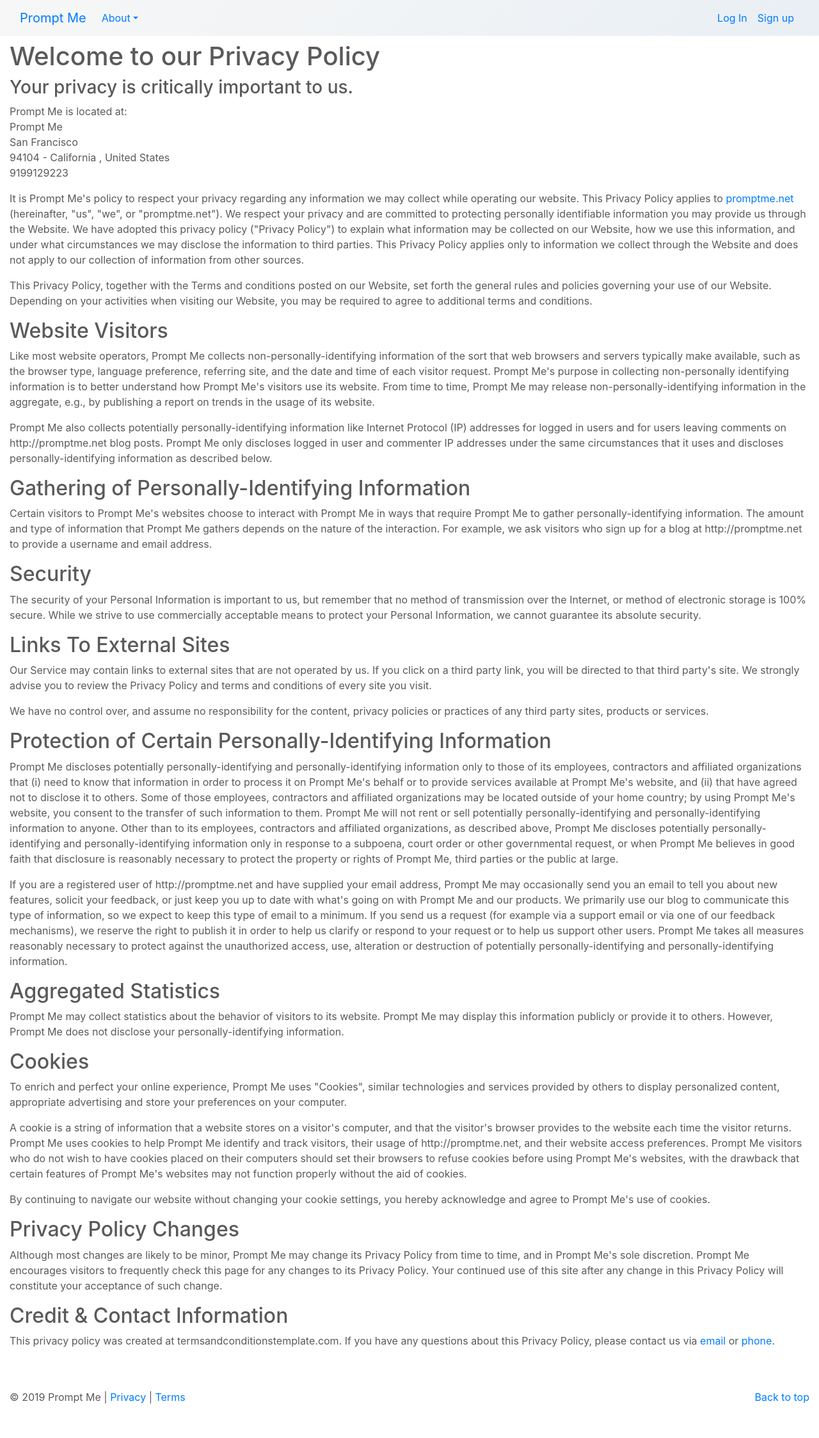
After one commit to kevindublin/promptme, a Django app: template apps/core/templates/pages/privacy.html in a window 1280 px wide. The commit adds this page. Shown: the whole page at 64% size. Run offline with Django 3.2, Linux system fonts and the light colour scheme; the template is opened without the code that fills it, so the values that code supplies are empty; some libraries are stand-ins or nearby versions.

Commit message:
fixed feedbackq, privacy policy, etc

```diff
--- a/apps/accounts/templates/accounts/view_all_users.html
+++ b/apps/accounts/templates/accounts/view_all_users.html
@@ -7,10 +7,10 @@
 {% block content %}
 <div class="row">
     <div class="col-sm-9 col-md-7 col-lg-5 mx-auto">
-        <h4>Friend Feed</h4>
+        <h4>Collaborator Feed</h4>
         <p>Eventually this will list friends and their activities.</p>
         {% for user in users %}
-            <a href="{% url "view_profile" user.username %}">
+            <a href="{% url 'view_profile' user.username %}">
                 <div class="card card-signin card-user my-5">
                     <img src="{{ user.gravatar }}" />
                     <h5 class="card-title text-center">@{{ user.username }}</h5>
--- a/apps/core/models.py
+++ b/apps/core/models.py
@@ -55,7 +55,7 @@ class Feedback(models.Model):
     pov_clear = models.CharField(max_length=1, choices=SURVEY_OPTIONS)
     style_distinct = models.CharField(max_length=1, choices=SURVEY_OPTIONS)
     metaphors = models.CharField(max_length=1, choices=SURVEY_OPTIONS)
-    setting_specfic = models.CharField(max_length=1, choices=SURVEY_OPTIONS)
+    setting_specific = models.CharField(max_length=1, choices=SURVEY_OPTIONS)
     noun_specific = models.CharField(max_length=1, choices=SURVEY_OPTIONS)
     verb_specific = models.CharField(max_length=1, choices=SURVEY_OPTIONS)
     adjective_specific = models.CharField(max_length=1, choices=SURVEY_OPTIONS)
--- a/apps/core/static/css/custom.css
+++ b/apps/core/static/css/custom.css
@@ -56,3 +56,15 @@
   align-items: center;
   justify-content: center;
 }
+
+.fquestion {
+    font-style: italic;
+}
+
+ul {
+    list-style-type: none;
+}
+
+.card-box {
+    padding-left: 50px;
+}
--- a/apps/core/templates/base.html
+++ b/apps/core/templates/base.html
@@ -138,7 +138,7 @@
       <!-- Footer or Dock -->
     <footer class="container">
       <p class="float-right"><a href="#">Back to top</a></p>
-      <p>© 2019 Prompt Me | <a href="#">Privacy</a> | <a href="#">Terms</a></p>
+      <p>© 2019 Prompt Me | <a href="{% url 'privacy' %}">Privacy</a> | <a href="https://app.termly.io/document/terms-of-use-for-saas/428728f2-abbc-420f-bebc-097c36d50578">Terms</a></p>
     </footer>
       <script src="{% static 'js/bootstrap/jquery-3.4.1.min.js' %}"></script>
       <script src="https://cdnjs.cloudflare.com/ajax/libs/jquery-validate/1.19.0/jquery.validate.js"></script>
--- a/apps/core/templates/pages/about.html
+++ b/apps/core/templates/pages/about.html
@@ -1,12 +1,12 @@
 {% extends "base.html" %}
 
 {% block title %}
-    My Site - About
+    Prompt Me
 {% endblock title %}
 
 
 {% block content %}
 
-<p>Learn more about my site...</p>
+<p></p>
 
 {% endblock content %}
--- /dev/null
+++ b/apps/core/templates/pages/privacy.html
@@ -0,0 +1,63 @@
+{% extends "base.html" %}
+
+{% block title %}
+    Prompt Me - Privacy Policy
+{% endblock title %}
+
+
+{% block content %}
+
+<h1>Welcome to our Privacy Policy</h1>
+<h3>Your privacy is critically important to us.</h3>
+Prompt Me is located at:<br/>
+<address>
+  Prompt Me<br/>San Francisco <br />94104 - California , United States<br/>9199129223			</address>
+
+<p>It is Prompt Me's policy to respect your privacy regarding any information we may collect while operating our website. This Privacy Policy applies to <a href="http://promptme.net">promptme.net</a> (hereinafter, "us", "we", or "promptme.net"). We respect your privacy and are committed to protecting personally identifiable information you may provide us through the Website. We have adopted this privacy policy ("Privacy Policy") to explain what information may be collected on our Website, how we use this information, and under what circumstances we may disclose the information to third parties. This Privacy Policy applies only to information we collect through the Website and does not apply to our collection of information from other sources.</p>
+<p>This Privacy Policy, together with the Terms and conditions posted on our Website, set forth the general rules and policies governing your use of our Website. Depending on your activities when visiting our Website, you may be required to agree to additional terms and conditions.</p>
+
+            <h2>Website Visitors</h2>
+<p>Like most website operators, Prompt Me collects non-personally-identifying information of the sort that web browsers and servers typically make available, such as the browser type, language preference, referring site, and the date and time of each visitor request. Prompt Me's purpose in collecting non-personally identifying information is to better understand how Prompt Me's visitors use its website. From time to time, Prompt Me may release non-personally-identifying information in the aggregate, e.g., by publishing a report on trends in the usage of its website.</p>
+<p>Prompt Me also collects potentially personally-identifying information like Internet Protocol (IP) addresses for logged in users and for users leaving comments on http://promptme.net blog posts. Prompt Me only discloses logged in user and commenter IP addresses under the same circumstances that it uses and discloses personally-identifying information as described below.</p>
+
+            <h2>Gathering of Personally-Identifying Information</h2>
+<p>Certain visitors to Prompt Me's websites choose to interact with Prompt Me in ways that require Prompt Me to gather personally-identifying information. The amount and type of information that Prompt Me gathers depends on the nature of the interaction. For example, we ask visitors who sign up for a blog at http://promptme.net to provide a username and email address.</p>
+
+            <h2>Security</h2>
+<p>The security of your Personal Information is important to us, but remember that no method of transmission over the Internet, or method of electronic storage is 100% secure. While we strive to use commercially acceptable means to protect your Personal Information, we cannot guarantee its absolute security.</p>
+
+
+
+            <h2>Links To External Sites</h2>
+<p>Our Service may contain links to external sites that are not operated by us. If you click on a third party link, you will be directed to that third party's site. We strongly advise you to review the Privacy Policy and terms and conditions of every site you visit.</p>
+<p>We have no control over, and assume no responsibility for the content, privacy policies or practices of any third party sites, products or services.</p>
+
+
+            <h2>Protection of Certain Personally-Identifying Information</h2>
+<p>Prompt Me discloses potentially personally-identifying and personally-identifying information only to those of its employees, contractors and affiliated organizations that (i) need to know that information in order to process it on Prompt Me's behalf or to provide services available at Prompt Me's website, and (ii) that have agreed not to disclose it to others. Some of those employees, contractors and affiliated organizations may be located outside of your home country; by using Prompt Me's website, you consent to the transfer of such information to them. Prompt Me will not rent or sell potentially personally-identifying and personally-identifying information to anyone. Other than to its employees, contractors and affiliated organizations, as described above, Prompt Me discloses potentially personally-identifying and personally-identifying information only in response to a subpoena, court order or other governmental request, or when Prompt Me believes in good faith that disclosure is reasonably necessary to protect the property or rights of Prompt Me, third parties or the public at large.</p>
+<p>If you are a registered user of http://promptme.net and have supplied your email address, Prompt Me may occasionally send you an email to tell you about new features, solicit your feedback, or just keep you up to date with what's going on with Prompt Me and our products. We primarily use our blog to communicate this type of information, so we expect to keep this type of email to a minimum. If you send us a request (for example via a support email or via one of our feedback mechanisms), we reserve the right to publish it in order to help us clarify or respond to your request or to help us support other users. Prompt Me takes all measures reasonably necessary to protect against the unauthorized access, use, alteration or destruction of potentially personally-identifying and personally-identifying information.</p>
+
+            <h2>Aggregated Statistics</h2>
+<p>Prompt Me may collect statistics about the behavior of visitors to its website. Prompt Me may display this information publicly or provide it to others. However, Prompt Me does not disclose your personally-identifying information.</p>
+
+
+            <h2>Cookies</h2>
+<p>To enrich and perfect your online experience, Prompt Me uses "Cookies", similar technologies and services provided by others to display personalized content, appropriate advertising and store your preferences on your computer.</p>
+<p>A cookie is a string of information that a website stores on a visitor's computer, and that the visitor's browser provides to the website each time the visitor returns. Prompt Me uses cookies to help Prompt Me identify and track visitors, their usage of http://promptme.net, and their website access preferences. Prompt Me visitors who do not wish to have cookies placed on their computers should set their browsers to refuse cookies before using Prompt Me's websites, with the drawback that certain features of Prompt Me's websites may not function properly without the aid of cookies.</p>
+<p>By continuing to navigate our website without changing your cookie settings, you hereby acknowledge and agree to Prompt Me's use of cookies.</p>
+
+
+
+            <h2>Privacy Policy Changes</h2>
+<p>Although most changes are likely to be minor, Prompt Me may change its Privacy Policy from time to time, and in Prompt Me's sole discretion. Prompt Me encourages visitors to frequently check this page for any changes to its Privacy Policy. Your continued use of this site after any change in this Privacy Policy will constitute your acceptance of such change.</p>
+
+
+
+  <h2></h2>
+      <p></p>
+
+<h2>Credit & Contact Information</h2>
+                <p>This privacy policy was created at <a style="color:inherit;text-decoration:none;" href="https://termsandconditionstemplate.com/privacy-policy-generator/" title="Privacy policy template generator" target="_blank">termsandconditionstemplate.com</a>. If you have any questions about this Privacy Policy, please contact us via <a href="mailto:vin@kevindublin.com">email</a> or <a href="tel:9199129223">phone</a>.</p>
+
+
+{% endblock content %}
--- a/apps/core/urls.py
+++ b/apps/core/urls.py
@@ -6,6 +6,7 @@ urlpatterns = [
     path('', views.home, name='home'),
     path('dashboard/', views.dashboard, name='dashboard'),
     path('about/', views.about, name='about'),
+    path('privacy/', views.privacy, name='privacy'),
     path('form', views.form, name='form'),
     path('feedbackq/', views.feedbackq, name='feedbackq'),
     path('prompt/', views.prompt, name='prompt'),
@@ -15,5 +16,5 @@ urlpatterns = [
     path('delete-draft/<draft_id>/', views.delete_draft),
     path('send-to-queue/<draft_id>/', views.send_to_queue),
     path('remove-from-queue/<draft_id>/', views.remove_from_queue),
-    path('next-in-queue/', views.next_in_q, name='next_in_q'),
+    path('queue-next/', views.queue_next, name="queue_next"),
 ]
```
Also changed, not shown: apps/core/forms.py (+30 -2 lines), apps/core/templates/pages/feedbackq.html (+13 -43 lines), apps/core/views.py (+62 -34 lines).
